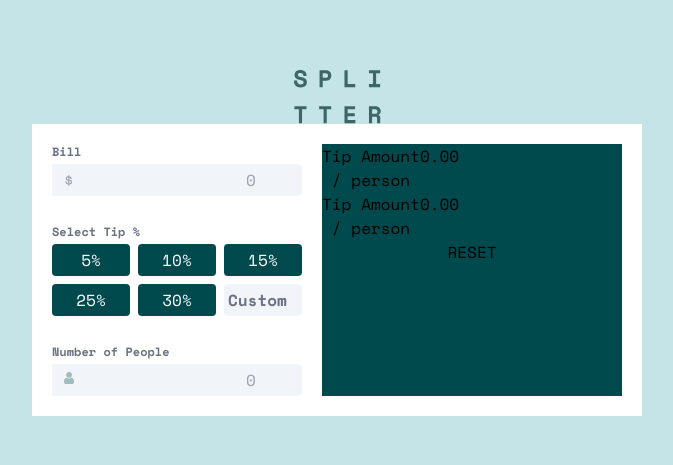
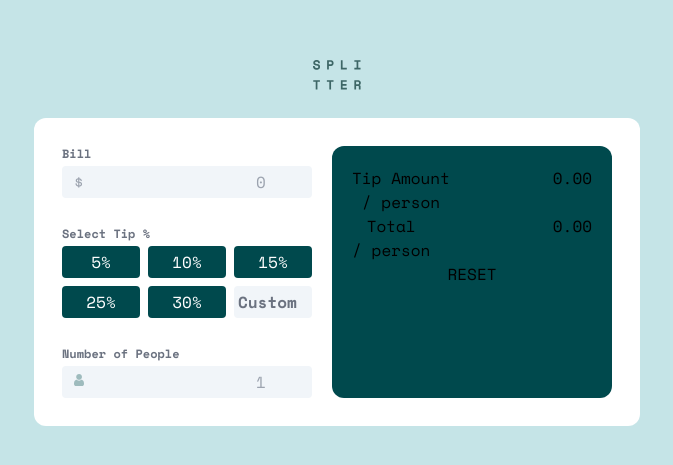
Before and after one commit to Maryiamreda/Tip-calculator-app, a React (Vite) app: page / in a window 1280 px wide. Shown: the part 157-622 px from the top of the page, without its empty margins (303-976 px from the left). Built offline with nearby package versions, Linux system fonts and the light colour scheme.

Commit message:
useRef????

```diff
--- a/src/App.tsx
+++ b/src/App.tsx
@@ -8,9 +8,9 @@ function App() {
 
   return (
 
-    <div className='flex flex-col items-center'>
-      <img src={Logo} />
-      <div className='flex gap-5 bg-white p-5'>
+    <div className='flex flex-col items-center gap-7  '>
+      <img src={Logo} className='max-w-12 max-h-12' />
+      <div className='flex gap-5 bg-white p-7 rounded-xl '>
         <Options />
         <TipAmount />
       </div>
--- a/src/components/options.tsx
+++ b/src/components/options.tsx
@@ -1,20 +1,38 @@
-import React, { useState } from 'react';
+import React, { useEffect, useRef, useState } from 'react';
 import Person from '/images/icon-person.svg'
 const Options = () => {
-    const [bill, setBill] = useState(0);
-    const [person, setPerson] = useState(0)
+    const [bill, setBill] = useState<number>(0);
+    const [person, setPerson] = useState<number>(1)
     const [customTip, setCustomTip] = useState<number>(0)
+    const [error, setError] = useState(false)
 
+    const billInputRef = useRef<HTMLInputElement>(null);
+
+    useEffect(
+        () => {
+            if (person % 1 !== 0 || person < 1) {
+                setError(true);
+
+                // setPerson(1);
+
+            } else {
+                setError(false);
+            }
+        }
+        , [person])
     return (
         <div className='w-[250px] flex flex-col gap-7'>
-            <div className='flex flex-col '>
+            <div className='flex flex-col  '>
                 <label className='text-start text-gray-500 font-semibold text-xs mb-1'>Bill</label>
-                <div className='flex justify-between px-3 py-1 bg-slate-100 text-gray-400 font-medium  rounded'>
+                <div
+                    onClick={() => billInputRef.current?.focus()}
+                    className='flex justify-between px-3 py-1 bg-slate-100 text-gray-400 font-medium rounded cursor-pointer
+                     hover:border-2 hover:border-strongcyan '>
                     <p>$</p>
-                    <input type='text' value={bill} onChange={(e) => setBill(e.target.value)}
+                    <input
+                        ref={billInputRef}
+                        type='number' value={bill} onChange={(e) => setBill(e.target.value)}
                         className='bg-transparent outline-none w-11 ' />
-
-
                 </div>
             </div>
             <div className='flex flex-col '>
@@ -31,10 +49,12 @@ const Options = () => {
                 </div>
             </div>
             <div className='flex flex-col '>
-                <label className='text-start text-gray-500 font-semibold text-xs mb-1'>    Number of People </label>
-                <div className='flex justify-between  px-3 py-1 bg-slate-100 text-gray-400 font-medium  rounded'>
+                <div className='flex gap-10'> <label className='text-start text-gray-500 font-semibold text-xs mb-1'>    Number of People </label>
+                    {error && (<div className=' text-red-600 font-semibold text-xs mb-1'>invalid</div>)}</div>
+
+                <div className='flex justify-between  px-3 py-1 bg-slate-100 text-gray-400 font-medium  rounded cursor-pointer  hover:border-2 hover:border-strongcyan ' >
                     <img src={Person} className='max-w-4 max-h-3 mt-1' />
-                    <input type='text' value={person} onChange={(e) => setPerson(e.target.value)}
+                    <input type='number' value={person} onChange={(e) => setPerson(e.target.value)}
                         className='bg-transparent outline-none w-11' />
                 </div>
             </div>
--- a/src/components/tip-amount.tsx
+++ b/src/components/tip-amount.tsx
@@ -1,18 +1,18 @@
 
 const TipAmount = () => {
     return (
-        <div className="bg-darkCyan w-[300px]">
+        <div className="bg-darkCyan w-[280px] rounded-xl p-5">
             <div>
-                <div className="flex">
+                <div className="flex justify-between">
                     <div >
                         <h2>  Tip Amount   </h2>
                         <h3> / person</h3>
                     </div>
                     <h1>0.00</h1>
                 </div>
-                <div className="flex">
+                <div className="flex justify-between">
                     <div>
-                        <h2>  Tip Amount   </h2>
+                        <h2>  Total   </h2>
                         <h3> / person</h3>
                     </div>
                     <h1>0.00</h1>
--- a/src/index.css
+++ b/src/index.css
@@ -2,6 +2,19 @@
 @tailwind base;
 @tailwind components;
 @tailwind utilities;
+
+@layer base {
+
+  input[type="number"]::-webkit-inner-spin-button,
+  input[type="number"]::-webkit-outer-spin-button {
+    -webkit-appearance: none;
+    margin: 0;
+  }
+
+  input[type="number"] {
+    -moz-appearance: textfield;
+  }
+}
 
 :root {
   font-family: "Space Mono", serif;
--- a/tailwind.config.js
+++ b/tailwind.config.js
@@ -8,6 +8,7 @@ export default {
     extend: {
       colors: {
         darkCyan: 'hsl(183, 100%, 15%)',
+        strongcyan: 'hsl(172, 67%, 45%)'
       }
     },
   },
```
